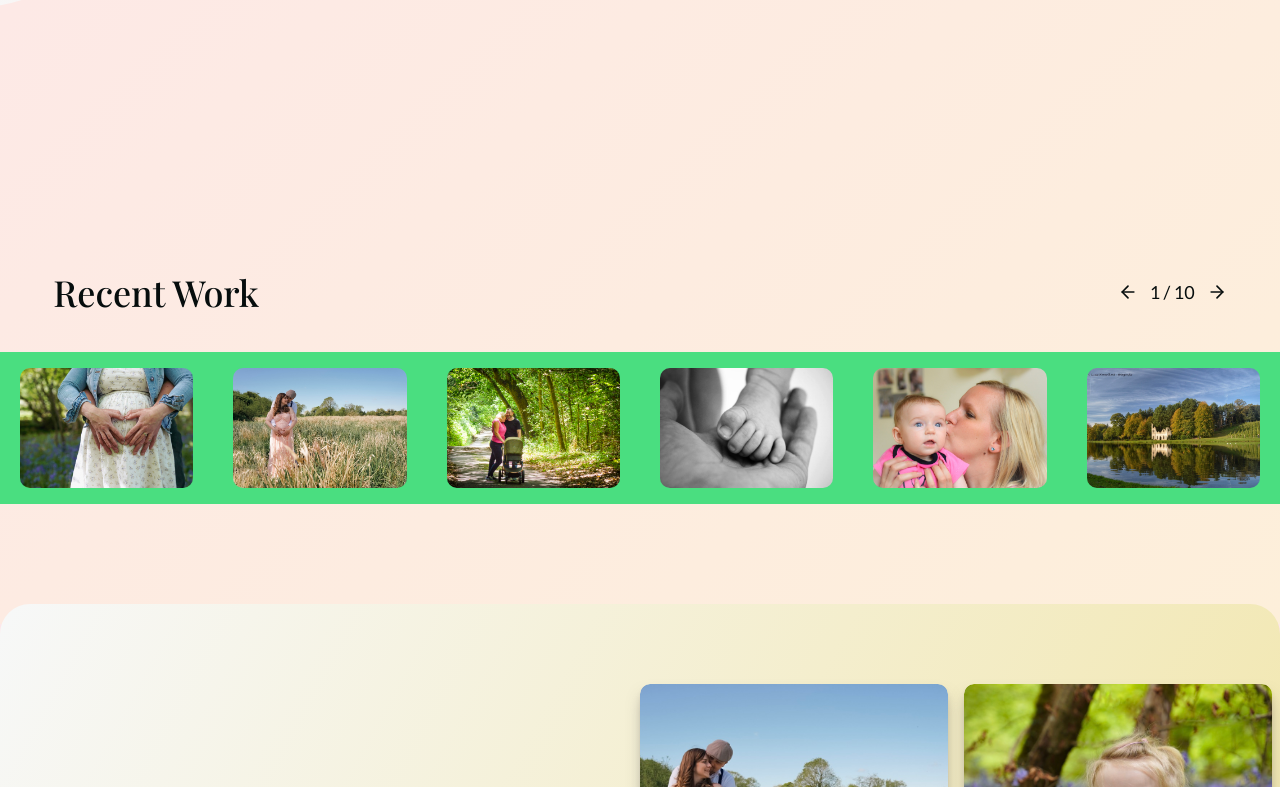
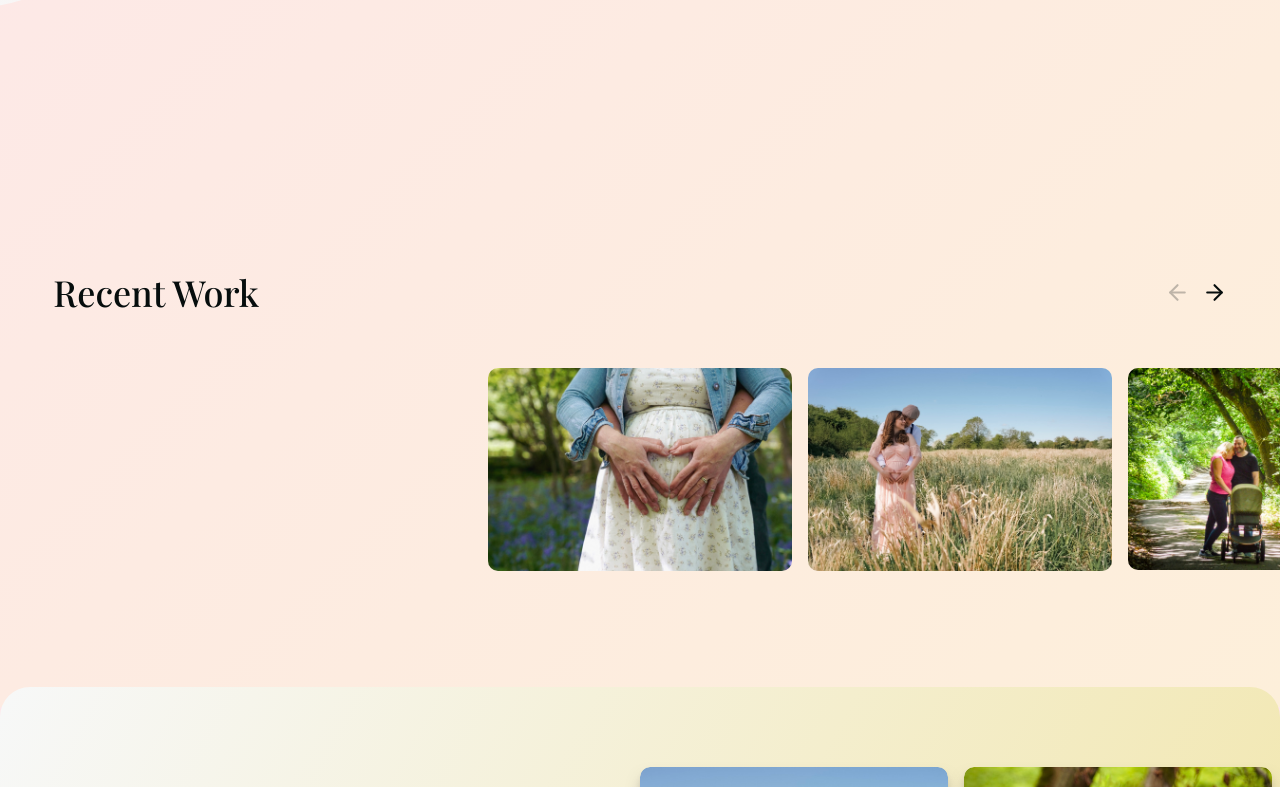
Before and after one commit to lucas-dash/PhotoPortfolio, a React (Vite) app: page / in a window 1280 px wide. Shown: the part 592-1379 px from the top of the page. Built offline with nearby package versions, Linux system fonts and the light colour scheme.

Commit message:
editing recent carousel

```diff
--- a/src/App.jsx
+++ b/src/App.jsx
@@ -3,6 +3,11 @@ import Portfolio from './pages/Portfolio';
 import Footer from './pages/Footer';
 
 const App = () => {
+  // todo carousel
+  // todo filtering portfolio
+  // todo sliding bar in portfolio
+  // todo svg path animation
+
   return (
     <>
       <Hero />
--- a/src/components/Carousel.jsx
+++ b/src/components/Carousel.jsx
@@ -1,38 +1,75 @@
+import {
+  AnimatePresence,
+  motion,
+  useAnimation,
+  useInView,
+} from 'framer-motion';
 import { useEffect, useRef } from 'react';
-import { recentImg } from '../utils/carouselImg';
-import { motion, useDragControls, useInView } from 'framer-motion';
+import PropTypes from 'prop-types';
 
-const Carousel = () => {
-  const controls = useDragControls();
+const Carousel = ({ images, count }) => {
+  const container = useRef(null);
+  const inView = useInView(container, { once: true });
 
-  // const imageInView = useRef(null);
-  // const isInView = useInView(imageInView);
+  const mainControls = useAnimation();
 
-  // useEffect(() => {
-  //   console.log(isInView);
-  // }, [isInView]);
+  useEffect(() => {
+    if (inView) {
+      mainControls.start('visible');
+    }
+  }, [inView, mainControls]);
+
+  const variants = {
+    enter: (count) => ({ x: count * 320 }),
+    center: { x: 0 },
+    exit: (count) => ({ x: count * 320 }),
+  };
 
   return (
-    <article className="py-10">
-      <div className="w-full bg-pink-500 cursor-grab overflow-hidden">
+    <article className="py-10" ref={container}>
+      <div className="w-full overflow-hidden ">
         <motion.div
-          className="flex py-4 bg-green-400 overflow-hidden "
-          drag="x"
-          dragConstraints={{ right: 0 }}
-          dragControls={controls}
-          whileTap={{ cursor: 'grabbing' }}
+          className="flex py-4 w-[320px] mx-auto"
+          variants={{
+            hidden: { x: 400 },
+            visible: { x: 0 },
+          }}
+          initial="hidden"
+          animate={mainControls}
+          transition={{
+            duration: 0.8,
+            delay: 0.1,
+          }}
         >
-          {recentImg.map((img, index) => {
+          <AnimatePresence custom={count}>
+            <motion.div
+              className="flex justify-center items-center"
+              variants={variants}
+              initial="center"
+              animate="enter"
+              exit="exit"
+              custom={count}
+              transition={{
+                duration: 0.35,
+                type: 'spring',
+              }}
+            >
+              {images.map((img, index) => {
                 return (
-              <div className="aspect-video px-5 w-64 " key={index}>
+                  <motion.div
+                    className="px-2 min-w-[320px] min-h-max"
+                    key={index}
+                  >
                     <img
                       src={img}
                       alt="recent image"
                       className="w-full h-full object-cover rounded-[10px] pointer-events-none"
                     />
-              </div>
+                  </motion.div>
                 );
               })}
+            </motion.div>
+          </AnimatePresence>
         </motion.div>
       </div>
     </article>
@@ -40,28 +77,7 @@ const Carousel = () => {
 };
 export default Carousel;
 
-{
-  /* <article className="py-10">
-      <div className="max-w-full bg-pink-500 cursor-grab overflow-hidden">
-        <motion.div
-          className="flex py-4 bg-green-400"
-          drag="x"
-          dragConstraints={{ right: 0 }}
-          dragControls={controls}
-          whileTap={{ cursor: 'grabbing' }}
-        >
-          {recentImg.map((img, index) => {
-            return (
-              <div className="h-full w-full px-6" key={index}>
-                <img
-                  src={img}
-                  alt="recent image"
-                  className="w-full h-full object-cover rounded-[10px] pointer-events-none"
-                />
-              </div>
-            );
-          })}
-        </motion.div>
-      </div>
-    </article> */
-}
+Carousel.propTypes = {
+  images: PropTypes.array.isRequired,
+  count: PropTypes.number.isRequired,
+};
--- a/src/components/Navbar.jsx
+++ b/src/components/Navbar.jsx
@@ -26,7 +26,11 @@ const Navbar = () => {
       transition={{ type: 'spring', stiffness: 60 }}
     >
       <div className="flex items-center gap-2 font-primary font-medium text-lg">
-        <img src={logo} alt="logo" />
+        <img
+          src={logo}
+          alt="logo"
+          className="w-[35px] sm:w-[42px] h-[35px] sm:h-[42px]"
+        />
         <p>Lucie Homolková</p>
       </div>
 
--- a/src/components/Recent.jsx
+++ b/src/components/Recent.jsx
@@ -1,7 +1,11 @@
 import { FiArrowLeft, FiArrowRight } from 'react-icons/fi';
 import Carousel from './Carousel';
+import { recentImg } from '../utils/carouselImg';
+import { useState } from 'react';
 
 const Recent = () => {
+  const [count, setCount] = useState(0);
+
   return (
     <section className="text-textPrimary pb-20">
       <div className="flex justify-between mt-16 w-11/12 mx-auto">
@@ -9,22 +13,27 @@ const Recent = () => {
           Recent Work
         </h2>
         <div className="flex items-center gap-3">
-          <FiArrowLeft
-            size={20}
-            className="cursor-pointer"
-            role="button"
+          <button
+            className="cursor-pointer disabled:opacity-25 active:scale-95 hover:scale-110 transition-all"
             aria-label="slide left"
-          />
-          <p className="font-secondary text-lg">1 / 10</p>
-          <FiArrowRight
-            size={20}
-            className="cursor-pointer"
-            role="button"
+            onClick={() => setCount((prev) => prev + 1)}
+            disabled={count === 0 ? true : false}
+            aria-disabled={count === 0 ? 'true' : 'false'}
+          >
+            <FiArrowLeft size={25} />
+          </button>
+          <button
+            className="cursor-pointer disabled:opacity-25 active:scale-95 hover:scale-110 transition-all"
             aria-label="slide right"
-          />
+            onClick={() => setCount((prev) => prev - 1)}
+            disabled={count === -(recentImg.length - 1) ? true : false}
+            aria-disabled={count === -(recentImg.length - 1) ? 'true' : 'false'}
+          >
+            <FiArrowRight size={25} />
+          </button>
         </div>
       </div>
-      <Carousel />
+      <Carousel images={recentImg} count={count} />
     </section>
   );
 };
```
Lines whose indentation alone changed are shown as unchanged.
